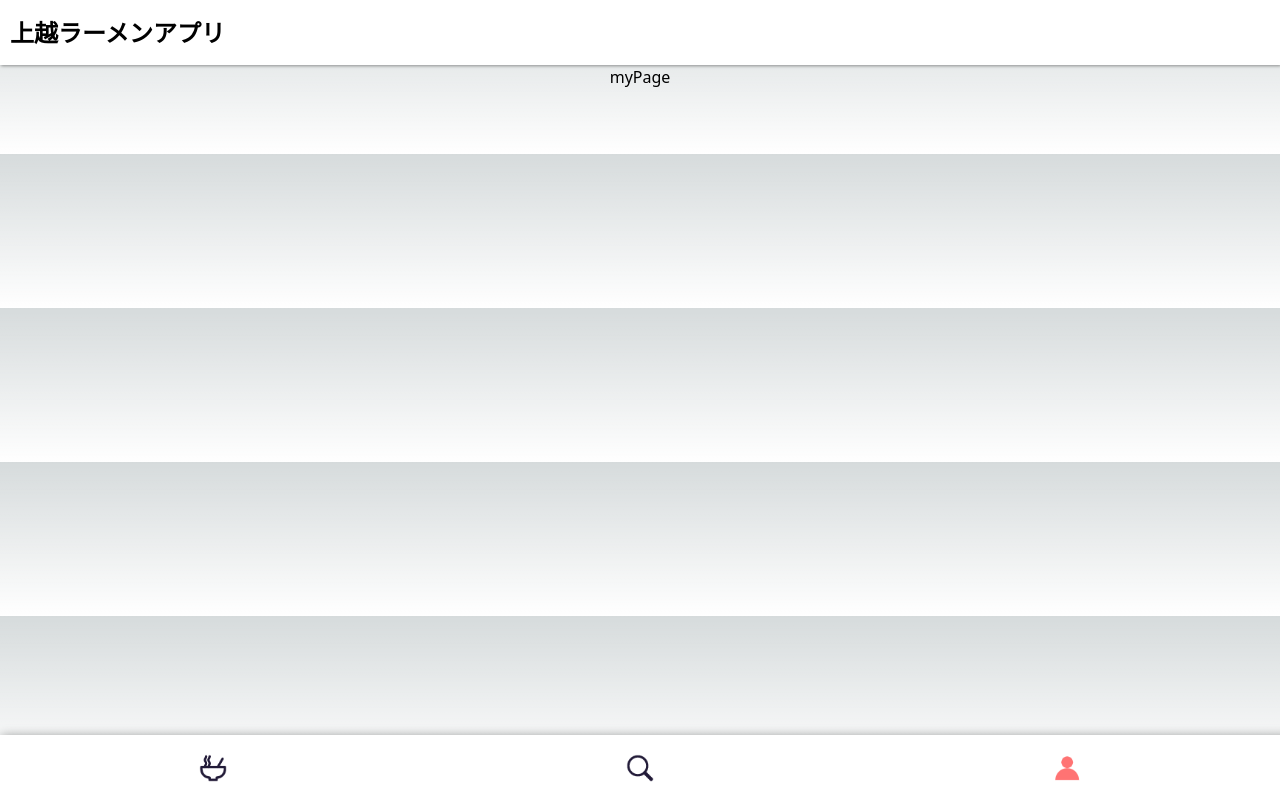
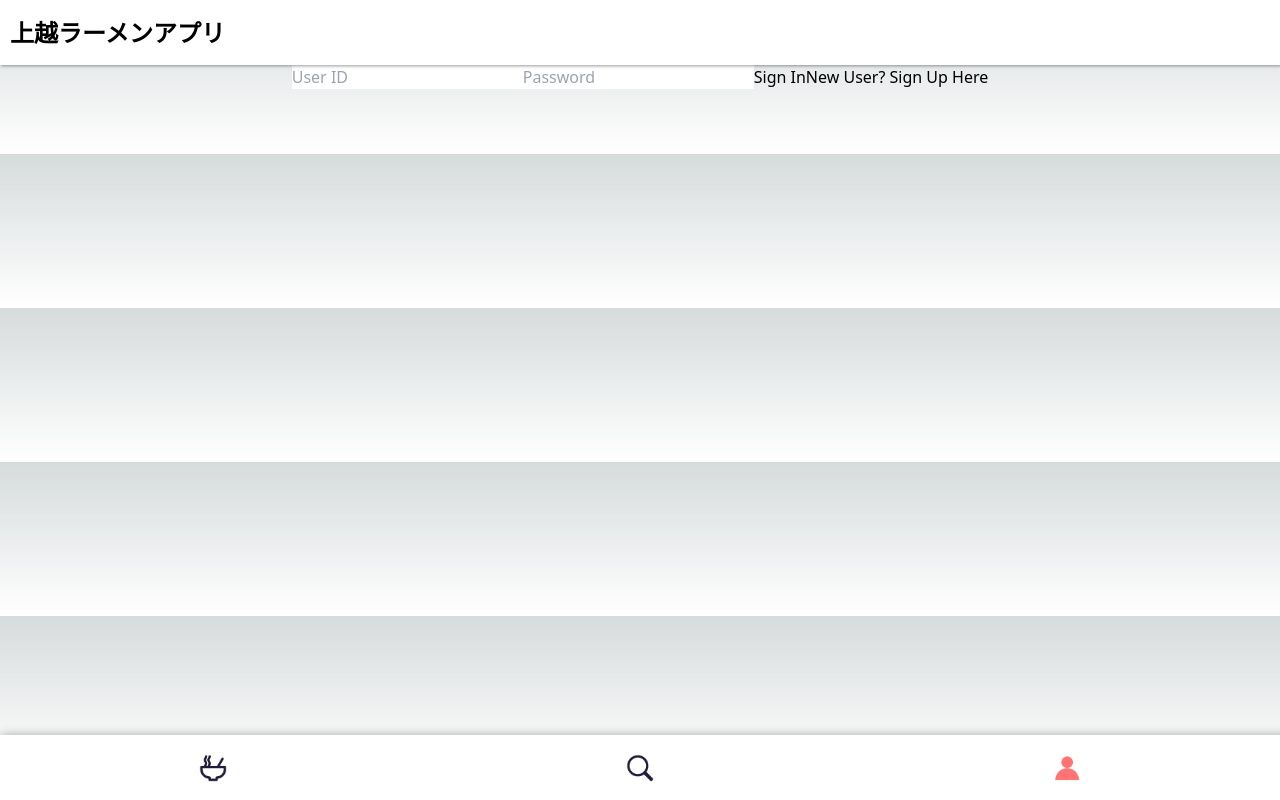
Before and after one commit to JoetsuRamenNavi/frontend, a Next.js app: page /Mypage in a window 1280 px wide. Built offline with nearby package versions, Linux system fonts and the light colour scheme.

Commit message:
demo版機能

```diff
--- a/src/components/mypage/SignIn.tsx
+++ b/src/components/mypage/SignIn.tsx
@@ -1,22 +1,22 @@
-import { NextPage } from "next";
 import { useForm } from "react-hook-form";
 import { User } from "../utils/apiMockData";
 
 type SignInProps = {
   users: User[];
+  setShowSignUp: (showSignUp: boolean) => void;
 };
 
 type FormData = {
-  id: number;
+  id: string;
   password: string;
 };
 
-const SignIn: React.FC<SignInProps> = ({ users }) => {
+const SignIn: React.FC<SignInProps> = ({ users, setShowSignUp }) => {
   const { register, handleSubmit } = useForm<FormData>();
 
   const onSubmit = (data: FormData) => {
     const user = users.find(
-      (user) => user.id === data.id && user.password === data.password
+      (user) => user.id === parseInt(data.id) && user.password === data.password
     );
     if (user) {
       console.log("ログイン成功！");
@@ -34,6 +34,9 @@ const SignIn: React.FC<SignInProps> = ({ users }) => {
         placeholder="Password"
       />
       <button type="submit">Sign In</button>
+      <button type="button" onClick={() => setShowSignUp(true)}>
+        New User? Sign Up Here
+      </button>
     </form>
   );
 };
--- a/src/components/mypage/SignUp.tsx
+++ b/src/components/mypage/SignUp.tsx
@@ -1,5 +1,51 @@
-import { NextPage } from "next";
+import { useForm } from "react-hook-form";
+import { User } from "../utils/apiMockData";
 
-export const SignUp = () => {
-  return <div></div>;
+type SignUpProps = {
+  users: User[];
+  setUsers: React.Dispatch<React.SetStateAction<User[]>>;
+  setShowSignUp: (showSignUp: boolean) => void;
 };
+
+type FormData = {
+  id: string;
+  password: string;
+};
+
+const SignUp: React.FC<SignUpProps> = ({ users, setUsers, setShowSignUp }) => {
+  const { register, handleSubmit } = useForm<FormData>();
+
+  const onSubmit = (data: FormData) => {
+    if (users.find((user) => user.id === parseInt(data.id))) {
+      console.log("User ID already taken");
+      return;
+    }
+
+    const newUser = {
+      id: parseInt(data.id),
+      password: data.password,
+      name: "New User",
+      age: 30,
+      favorite_store: 1,
+    };
+    setUsers((prevUsers: User[]): User[] => [...prevUsers, newUser]);
+    setShowSignUp(false);
+  };
+
+  return (
+    <form onSubmit={handleSubmit(onSubmit)}>
+      <input {...register("id", { required: true })} placeholder="User ID" />
+      <input
+        {...register("password", { required: true })}
+        type="password"
+        placeholder="Password"
+      />
+      <button type="submit">Sign Up</button>
+      <button type="button" onClick={() => setShowSignUp(false)}>
+        Already have an account? Sign In Here
+      </button>
+    </form>
+  );
+};
+
+export default SignUp;
--- a/src/components/utils/apiMockData.ts
+++ b/src/components/utils/apiMockData.ts
@@ -31,3 +31,21 @@ type userPage = {
   age: number;
   favorite_store: number;
 };
+
+export const mockUserData: User[] = [
+  {
+    id: 1,
+    name: "User1",
+    password: "password1",
+    age: 20,
+    favorite_store: 1,
+  },
+  {
+    id: 2,
+    name: "User2",
+    password: "password2",
+    age: 30,
+    favorite_store: 2,
+  },
+  // 他のユーザーデータを追加...
+];
--- a/src/pages/Mypage.tsx
+++ b/src/pages/Mypage.tsx
@@ -1,11 +1,27 @@
 import Layout from "@/components/layouts/Layout";
 import SignIn from "@/components/mypage/SignIn";
+import SignUp from "@/components/mypage/SignUp";
 import { NextPage } from "next";
+import { useState } from "react";
+import { User, mockUserData } from "@/components/utils/apiMockData";
 
 const Mypage: NextPage = () => {
+  const [users, setUsers] = useState<User[]>(mockUserData);
+  const [showSignUp, setShowSignUp] = useState(false);
+
   return (
     <>
-      <Layout>myPage</Layout>
+      <Layout>
+        {showSignUp ? (
+          <SignUp
+            users={users}
+            setUsers={setUsers}
+            setShowSignUp={setShowSignUp}
+          />
+        ) : (
+          <SignIn users={users} setShowSignUp={setShowSignUp} />
+        )}
+      </Layout>
     </>
   );
 };
```
